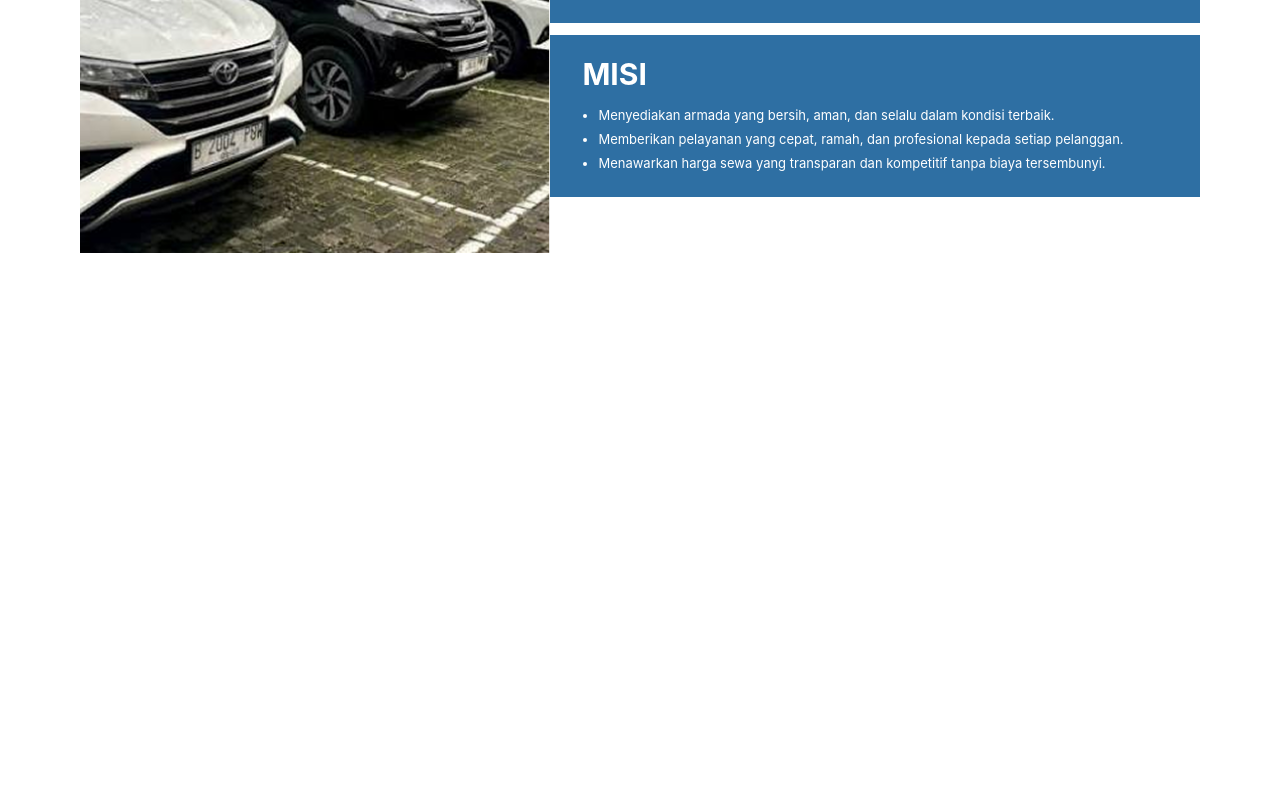
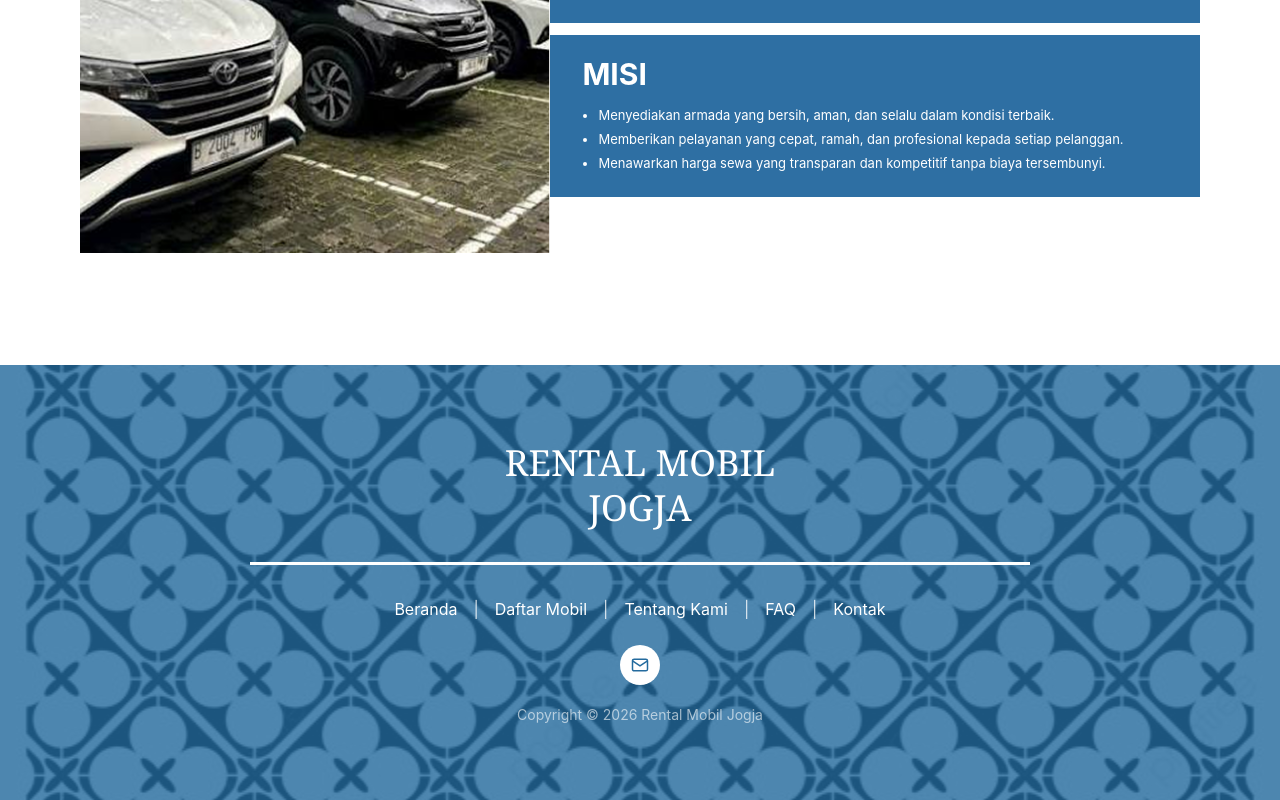
Before and after one commit to maulanaa121/Rental-Mobil-Jogja, a React (Vite) app: page / in a window 1280 px wide. Shown: the part 1830-2630 px from the top of the page. Before the commit the page ends 2195 px from the top, so only its background shows below. Built offline with nearby package versions, Linux system fonts and the light colour scheme.

Commit message:
feat: add footer

```diff
--- /dev/null
+++ b/src/components/Footer/Footer.jsx
@@ -0,0 +1,144 @@
+import React from "react";
+import { Link } from "react-router-dom";
+
+import FooterBackground from "../../assets/footer-bg.jpeg";
+
+const Footer = () => {
+    return (
+        <footer className="relative overflow-hidden bg-[#246B9E] text-white">
+
+            {/* Background Pattern */}
+            <div
+                className="absolute inset-0 bg-cover bg-center bg-no-repeat opacity-20"
+                style={{
+                    backgroundImage: `url(${FooterBackground})`,
+                }}
+            ></div>
+
+
+            {/* Content */}
+            <div className="relative z-10 mx-auto flex min-h-[435px] w-full max-w-[1200px] flex-col items-center justify-center px-6 py-16 sm:px-8">
+
+                {/* Title */}
+                <h2
+                    className="
+                        text-center
+                        font-serif
+                        text-3xl
+                        font-normal
+                        uppercase
+                        leading-tight
+
+                        sm:text-4xl
+                    "
+                >
+                    Rental Mobil
+                    <br />
+                    Jogja
+                </h2>
+
+
+                {/* Divider */}
+                <div className="mt-7 h-[3px] w-full max-w-[780px] bg-white sm:mt-8"></div>
+
+
+                {/* Navigation */}
+                <nav className="mt-8 flex flex-wrap items-center justify-center text-sm sm:text-base">
+
+                    <Link
+                        to="/"
+                        className="px-3 transition-opacity duration-300 hover:opacity-70 sm:px-4"
+                    >
+                        Beranda
+                    </Link>
+
+                    <span className="text-white/80">|</span>
+
+                    <Link
+                        to="/daftar-mobil"
+                        className="px-3 transition-opacity duration-300 hover:opacity-70 sm:px-4"
+                    >
+                        Daftar Mobil
+                    </Link>
+
+                    <span className="text-white/80">|</span>
+
+                    <Link
+                        to="/tentang-kami"
+                        className="px-3 transition-opacity duration-300 hover:opacity-70 sm:px-4"
+                    >
+                        Tentang Kami
+                    </Link>
+
+                    <span className="text-white/80">|</span>
+
+                    <Link
+                        to="/faq"
+                        className="px-3 transition-opacity duration-300 hover:opacity-70 sm:px-4"
+                    >
+                        FAQ
+                    </Link>
+
+                    <span className="text-white/80">|</span>
+
+                    <Link
+                        to="/kontak"
+                        className="px-3 transition-opacity duration-300 hover:opacity-70 sm:px-4"
+                    >
+                        Kontak
+                    </Link>
+
+                </nav>
+
+
+                {/* Email Icon */}
+                <a
+                    href="mailto:info@rentalmobiljogja.com"
+                    aria-label="Email Rental Mobil Jogja"
+                    className="
+                        mt-6
+                        flex
+                        h-10
+                        w-10
+                        items-center
+                        justify-center
+                        rounded-full
+                        bg-white
+                        text-[#246B9E]
+                        transition-transform
+                        duration-300
+                        hover:scale-110
+                    "
+                >
+                    <svg
+                        xmlns="http://www.w3.org/2000/svg"
+                        viewBox="0 0 24 24"
+                        fill="none"
+                        stroke="currentColor"
+                        strokeWidth="1.8"
+                        className="h-5 w-5"
+                    >
+                        <rect
+                            x="3"
+                            y="5"
+                            width="18"
+                            height="14"
+                            rx="2"
+                        />
+
+                        <path d="m3 7 9 6 9-6" />
+                    </svg>
+                </a>
+
+
+                {/* Copyright */}
+                <p className="mt-5 text-center text-xs text-white/60 sm:text-sm">
+                    Copyright © 2026 Rental Mobil Jogja
+                </p>
+
+            </div>
+        </footer>
+    );
+};
+
+export default Footer;
--- a/src/components/Home/Home.jsx
+++ b/src/components/Home/Home.jsx
@@ -2,6 +2,7 @@ import Navbar from "../Navbar/Navbar";
 import Hero from "../Hero/Hero";
 import About from "../About/About";
 import VisiMisi from "../VisiMisi/VisiMisi";
+import Footer from "../Footer/Footer";
 
 const Home = () => {
     return (
@@ -10,6 +11,7 @@ const Home = () => {
             <Hero />
             <About/>
             <VisiMisi/>
+            <Footer/>
         </>
     );
 };
```
Also changed, not shown: src/assets/footer-bg.jpeg (added).
